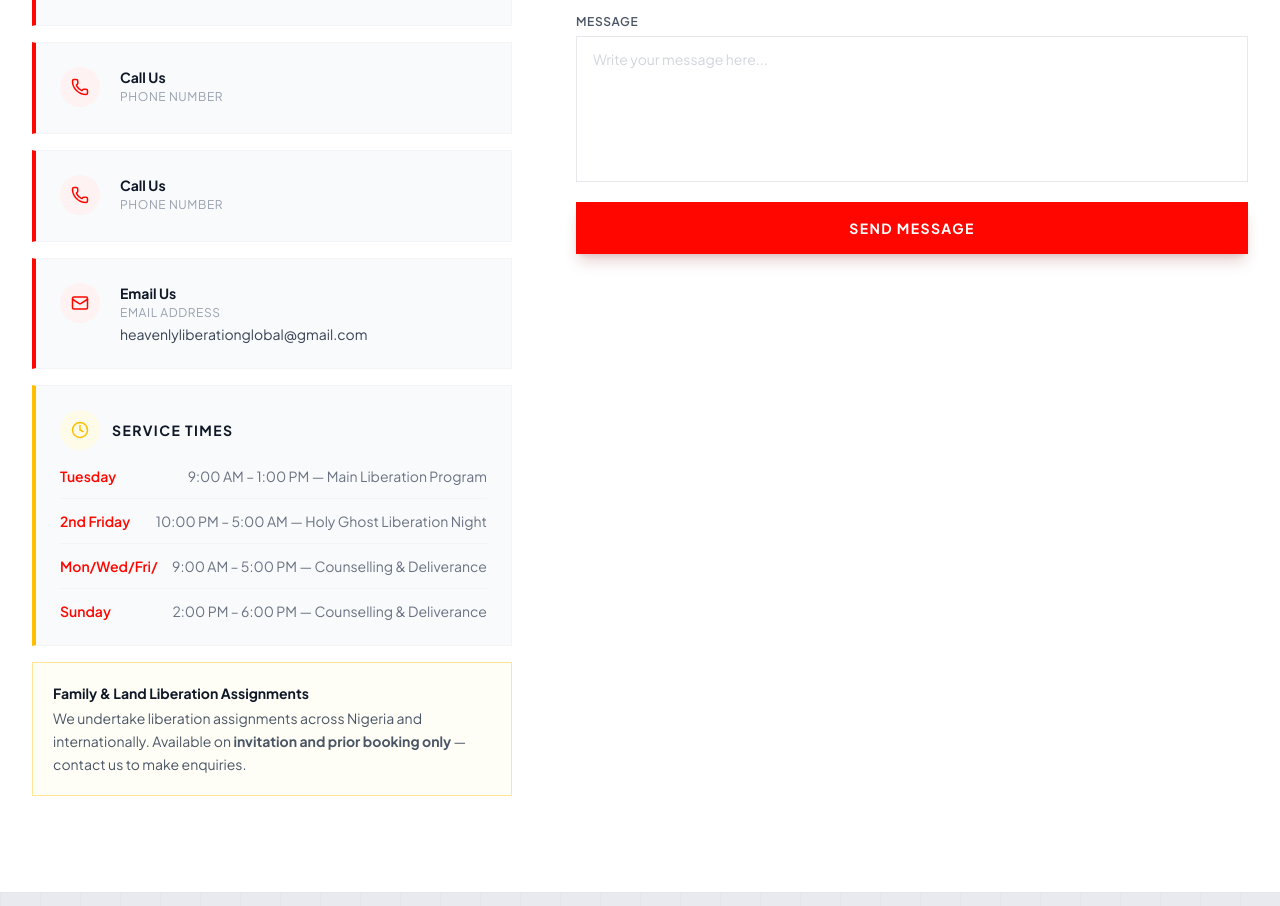
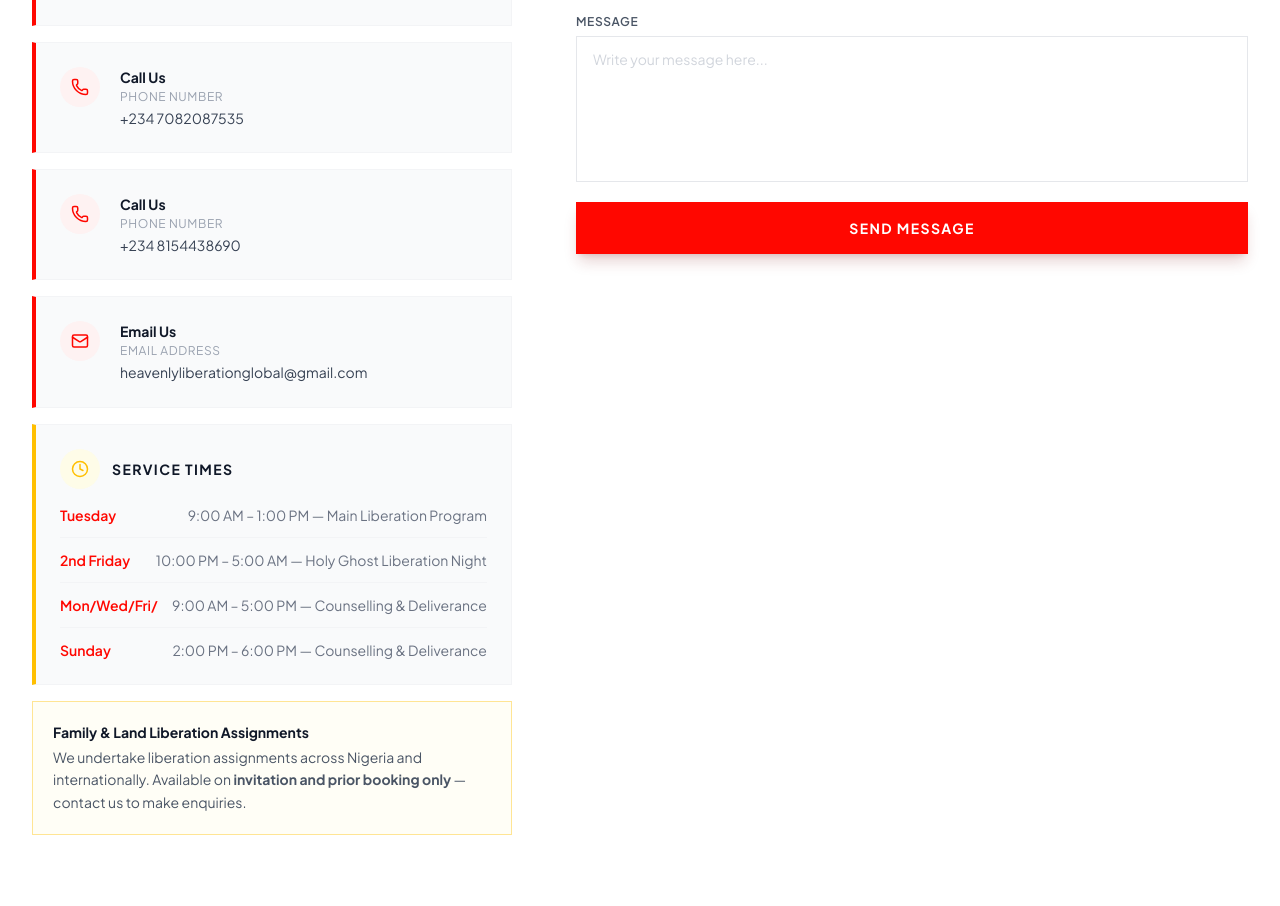
Before and after one commit to davemayor2/Heavenly-Liberation-Website, a Next.js app: page /contact in a window 1280 px wide. Shown: the part 1032-1938 px from the top of the page. Built offline with nearby package versions, Linux system fonts and the light colour scheme; a web font is replaced by a local one.

Commit message:
Contact Correction 2

```diff
--- a/app/contact/page.tsx
+++ b/app/contact/page.tsx
@@ -29,25 +29,23 @@ const infoCards = [
     heading: "Call Us",
     label: "Phone Number",
     value: "+234 803 354 9525",
-    value2: "+234 7082087535 ",
-    value3: "+234 8154438690",
-    href: "tel:+2348033549525",
+    href: "tel:+2348133549525",
   },
   {
     id: "phone",
     icon: Phone,
     heading: "Call Us",
     label: "Phone Number",
-    value2: "+234 7082087535 ",
-    href: "tel:+2348033549525",
+    value: "+234 7082087535 ",
+    href: "tel:+2347082087535",
   },
   {
     id: "phone",
     icon: Phone,
     heading: "Call Us",
     label: "Phone Number",
-    value3: "+234 8154438690",
-    href: "tel:+2348033549525",
+    value: "+234 8154438690",
+    href: "tel:+2348154438690",
   },
   {
     id: "email",
```
